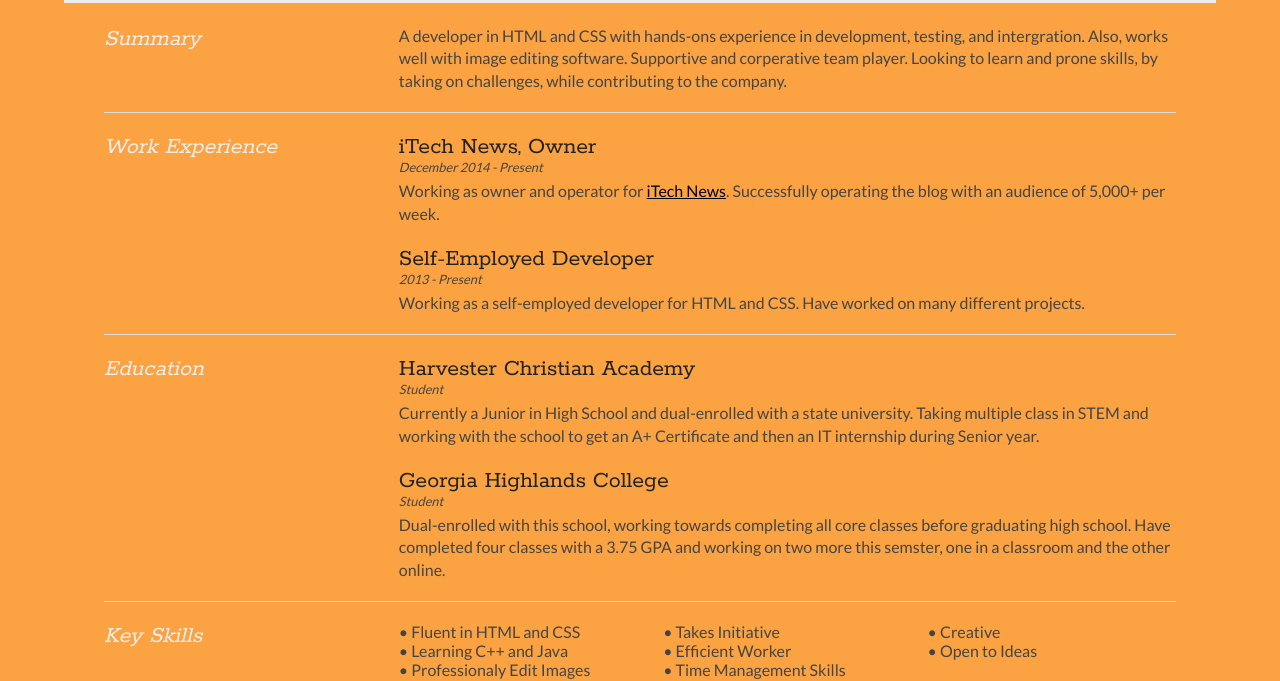
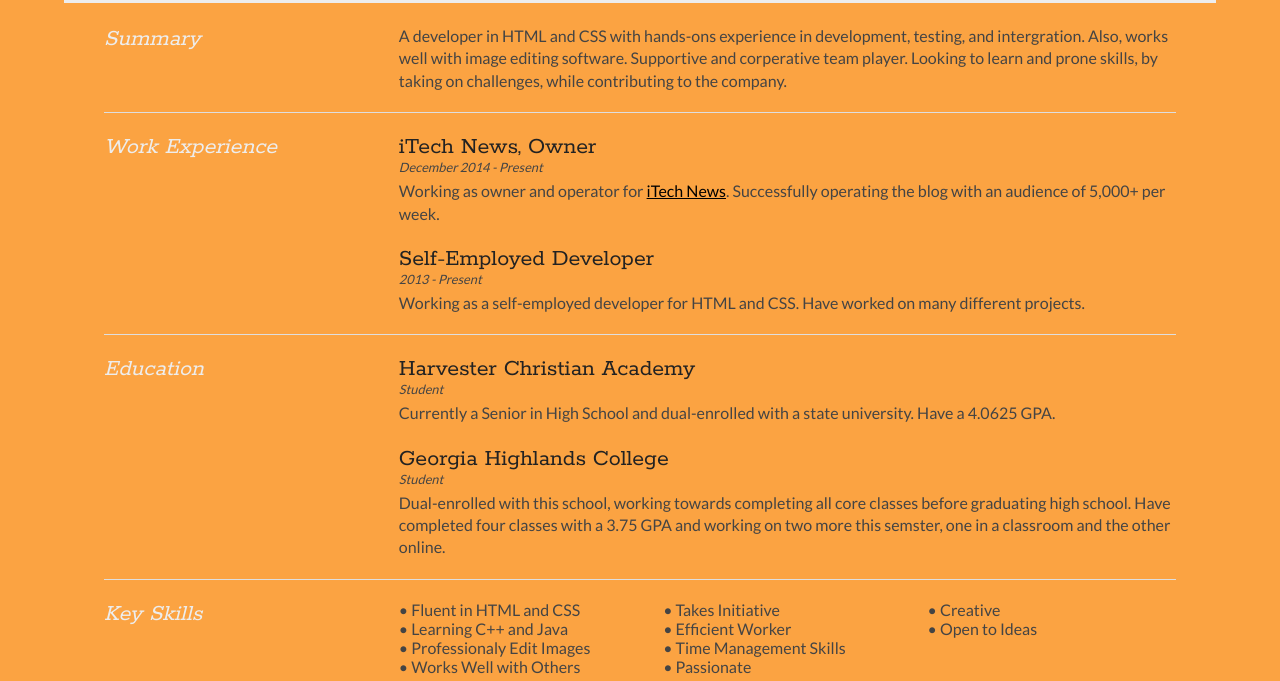
Before and after one commit to Manley12/Curriculum-Vitae, a plain HTML site: page index.html in a window 1280 px wide. Shown: the part 153-834 px from the top of the page. Drawn offline with Linux system fonts and the light colour scheme.

Commit message:
Update index.html

```diff
--- a/index.html
+++ b/index.html
@@ -79,7 +79,7 @@
 				<article>
 					<h2>Harvester Christian Academy</h2>
 					<p class="subDetails">Student</p>
-					<p>Currently a Junior in High School and dual-enrolled with a state university. Taking multiple class in STEM and working with the school to get an A+ Certificate and then an IT internship during Senior year.</p>
+					<p>Currently a Senior in High School and dual-enrolled with a state university. Have a 4.0625 GPA.</p>
 				</article>
 
 				<article>
```
